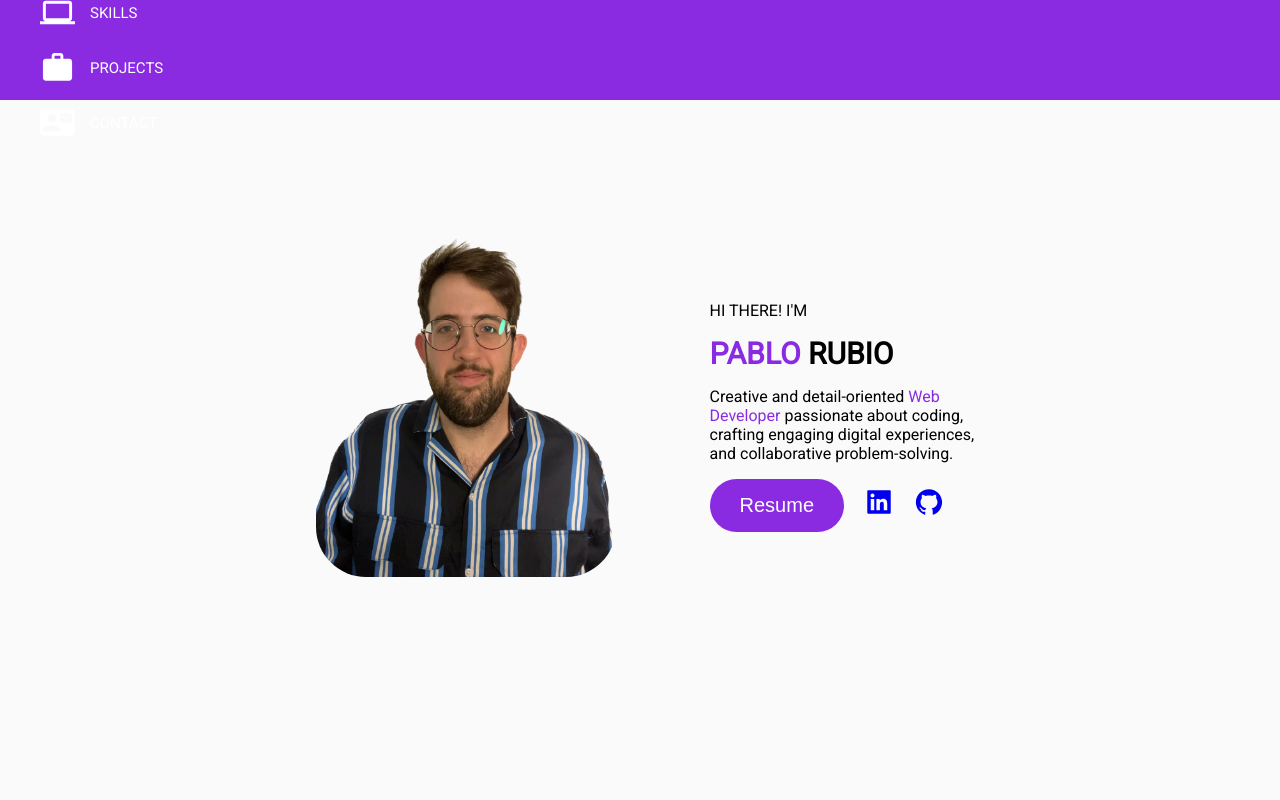
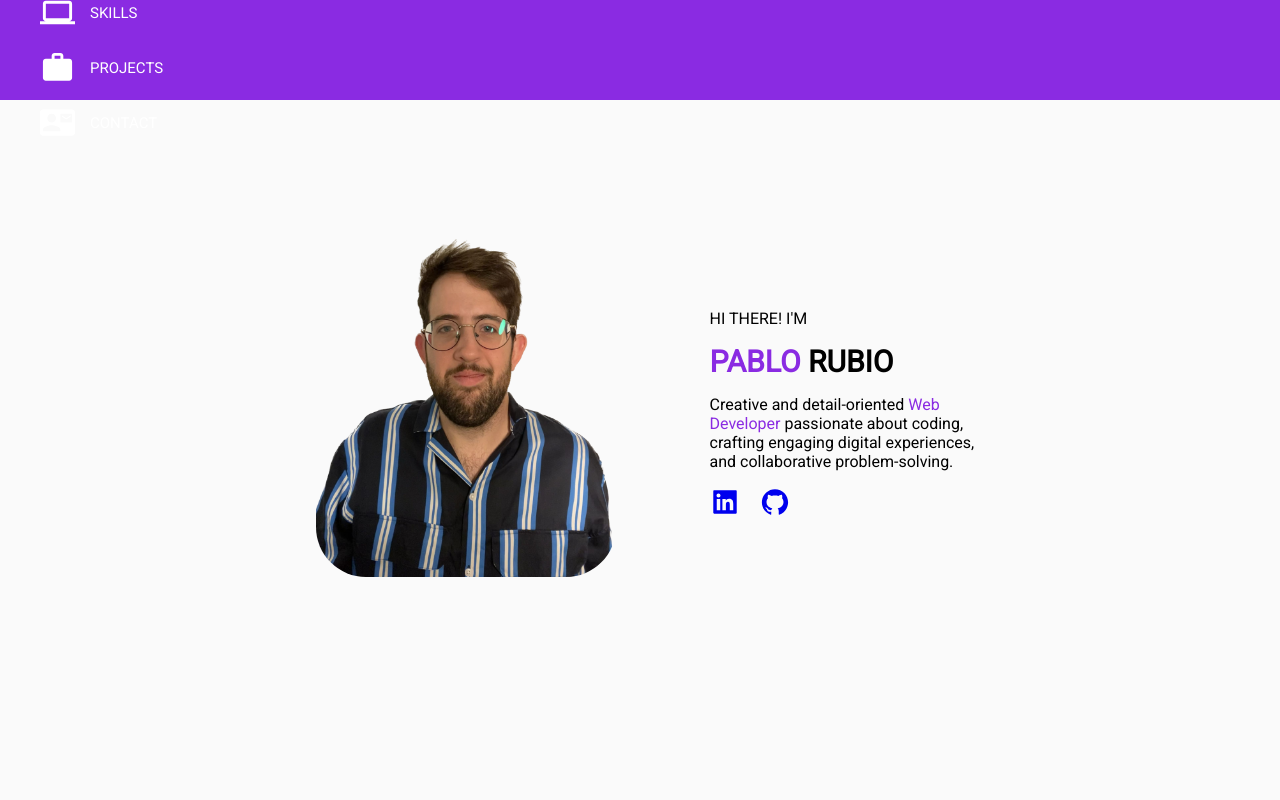
Before and after one commit to rmPablo1/porfolio, a React (Create React App) app: page / in a window 1280 px wide. Shown: the top 800 px of the page. Built offline with nearby package versions, Linux system fonts and the light colour scheme.

Commit message:
removed some words

```diff
--- a/src/components/Aboutme.js
+++ b/src/components/Aboutme.js
@@ -11,7 +11,6 @@ function Aboutme() {
           <h3><span>PABLO</span> RUBIO</h3>
           <p>Creative and detail-oriented <span style={{color:"blueviolet"}}>Web Developer</span> passionate about coding, crafting engaging digital experiences, and collaborative problem-solving.</p>
           <div style={{display:"flex", alignItems:"center", gap:"20px"}}>
-            <button className="aboutme-button">Resume</button>
             <a href="https://www.linkedin.com/in/pablo-rubio-monzo/" style={{fontSize:"30px"}} target="_blank" rel="noreferrer"><AiFillLinkedin/></a>
             <a href="https://github.com/rmPablo1" style={{fontSize:"30px"}} target="_blank" rel="noreferrer"><AiFillGithub/></a>
           </div>
```
Also changed, not shown: src/assets/cv.jpg (added).
